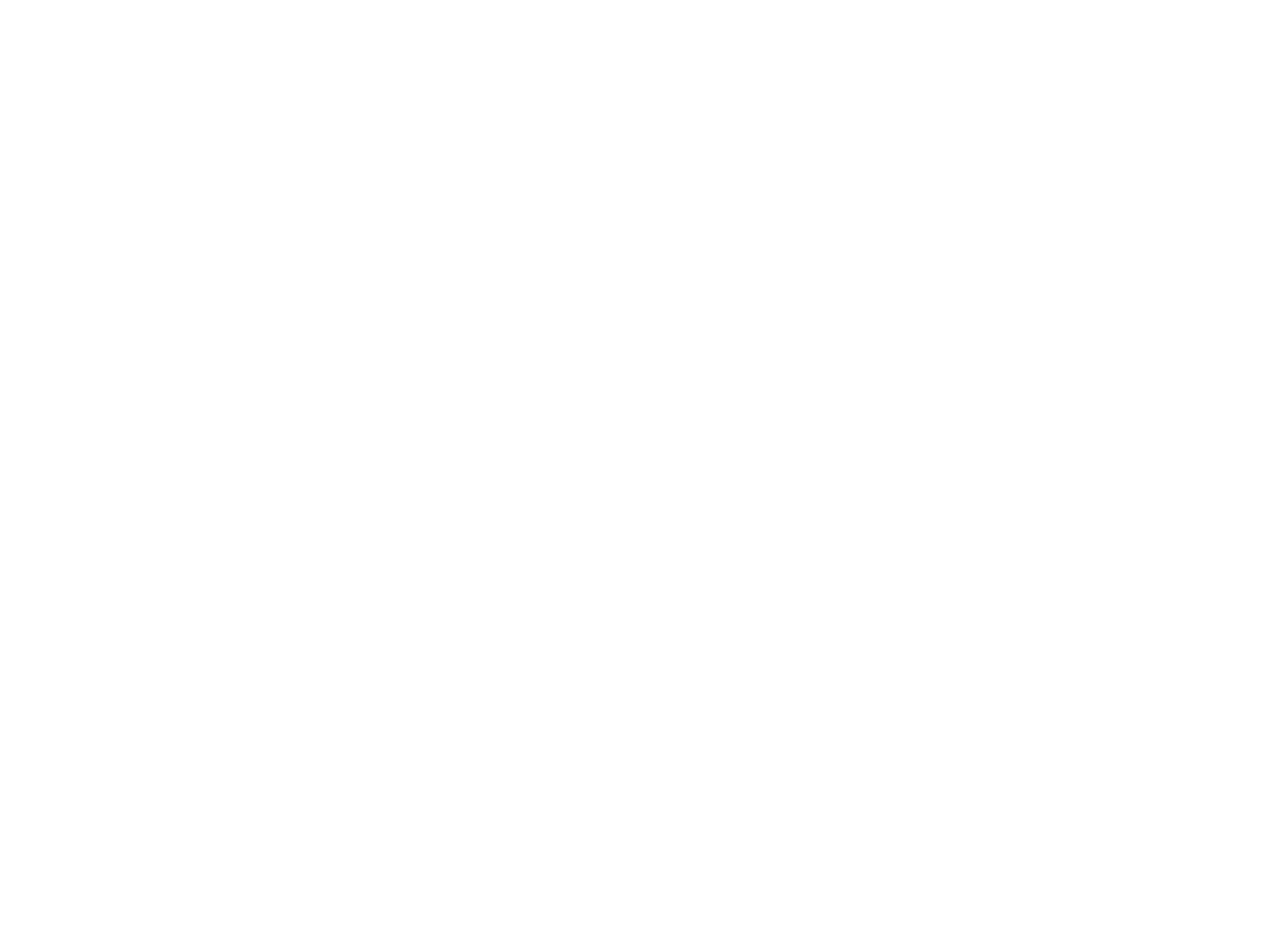
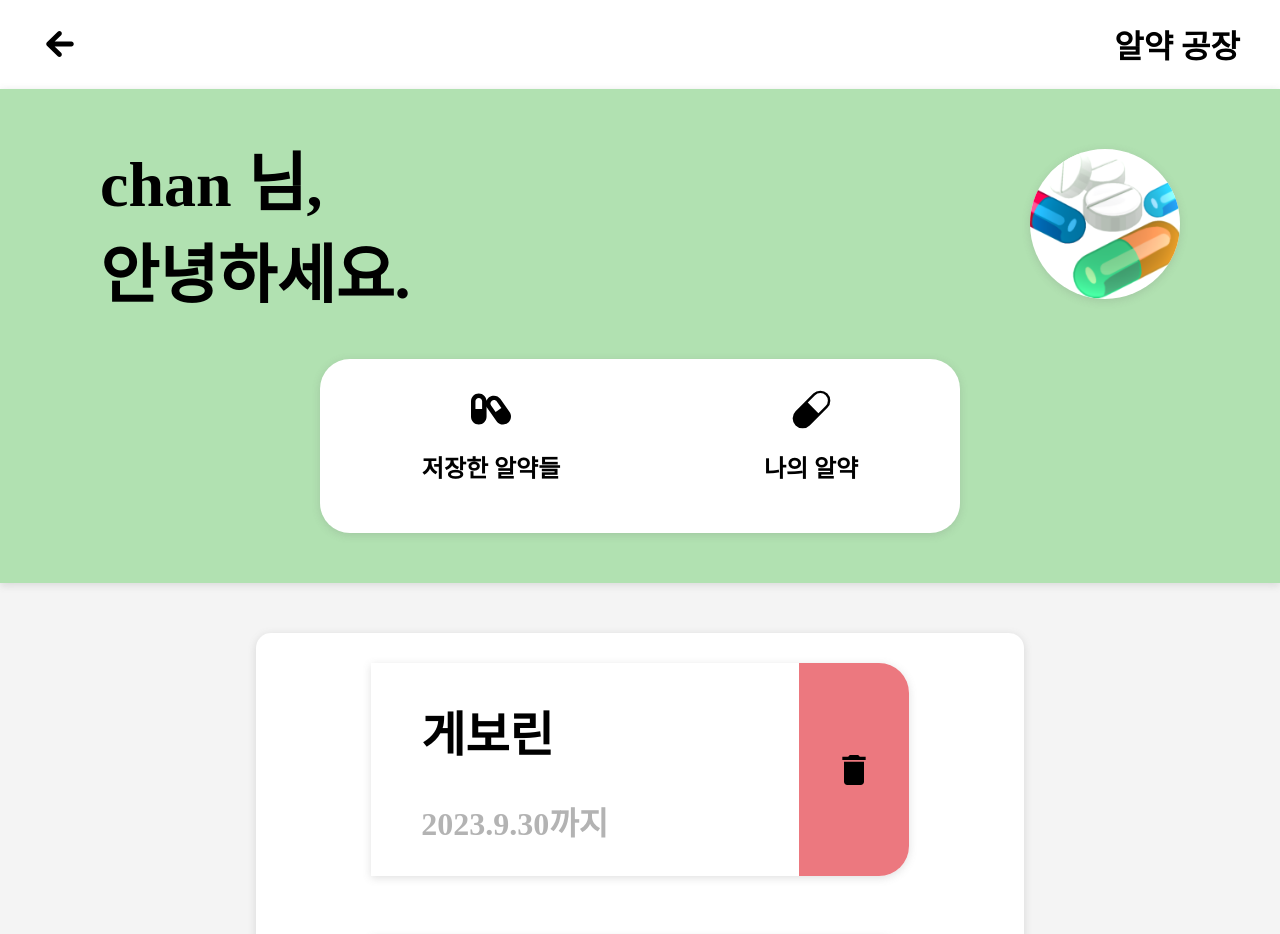
Before and after one commit to GDSC-Daejin/Solchael-FrontEnd, a React (Vite) app: page /mypage in a window 1280 px wide. Before the commit this address had no page. Shown: the top 934 px of the page. Before the commit the page ends 800 px from the top, so only its background shows below. Built offline with nearby package versions, Linux system fonts and the light colour scheme.

Commit message:
mypage 작업완료

```diff
--- a/src/App.jsx
+++ b/src/App.jsx
@@ -3,6 +3,8 @@ import MainPage from './pages/MainPage';
 import SignUpPage from './pages/SignUpPage';
 import DetailPage from './pages/DetailPage';
 import RecommendPage from './pages/RecommendPage';
+import ProcessPage from './pages/ProcessPage';
+import Mypage from './pages/Mypage';
 
 function App() {
   return (
@@ -13,6 +15,8 @@ function App() {
           <Route path="/sign-up" element={<SignUpPage />}></Route>
           <Route path="/detail" element={<DetailPage />}></Route>
           <Route path="/recommend" element={<RecommendPage />}></Route>
+          <Route path="/process" element={<ProcessPage />}></Route>
+          <Route path="/mypage" element={<Mypage />}></Route>
         </Routes>
       </BrowserRouter>
     </>
--- /dev/null
+++ b/src/components/Navbar.jsx
@@ -0,0 +1,36 @@
+import { IoMdArrowRoundBack } from "react-icons/io";
+import { useNavigate } from "react-router-dom";
+import styled from "styled-components";
+
+const NavbarContainer = styled.div`
+  display: flex;
+  justify-content: space-between;
+  align-items: center;
+  padding: 0px 40px;
+  box-shadow: rgba(50, 50, 93, 0.25) 0px 2px 5px -1px, rgba(0, 0, 0, 0.3) 0px 1px 3px -1px;
+  .back-icons {
+    cursor: pointer;
+    transition: all .7s;
+    &:hover {
+      transform: scale(1.2);
+    }
+  }
+`
+
+const Navbar = () => {
+
+  const navigate = useNavigate();
+
+  const handleOnClick = () => {
+    navigate(-1)
+  }
+
+  return (
+    <NavbarContainer>
+      <IoMdArrowRoundBack className="back-icons" size={40} onClick={handleOnClick}/>
+      <h1>알약 공장</h1>
+    </NavbarContainer>
+  )
+}
+
+export default Navbar
--- a/src/pages/DetailPage.jsx
+++ b/src/pages/DetailPage.jsx
@@ -7,6 +7,8 @@ import styled from 'styled-components';
 
 import { Colors } from '../styles/Colors';
 import Pill from '../imgs/알약.png';
+import Pills from '../imgs/알약들.png';   // 임시 이미지
+import Navbar from "../components/Navbar";
 
 const DetailContainer = styled.div`
   position: relative;
@@ -88,6 +90,28 @@ const ButtonContainer = styled.button`
   }
 `
 
+const SheetBox = styled.div`
+  margin-top: 30px;
+  text-align: center;
+  border-top: 1px solid #E0E0E0;
+  img {
+    width: 20%;
+    object-fit: cover;
+  }
+  p {
+    width: 600px;
+    margin: 0 auto;
+    font-size: 26px;
+  }
+  @media screen and (max-width: 460px) {
+    p {
+      width: auto;
+      padding: 10px 30px;
+      font-size: 20px;
+    }
+  }
+`
+
 const DetailPage = () => {
 
   const [open, setOpen] = useState(false);
@@ -98,6 +122,7 @@ const DetailPage = () => {
 
   return (
     <>
+    <Navbar/>
     <DetailContainer>
       <DetailImgBox>
         <div>
@@ -112,18 +137,28 @@ const DetailPage = () => {
         <p>게보린은 한국인에게 가장 친근한 진통제중 하나로 심한 통증이라도 투약 후 5 ~ 20분 이내에 효과가 나타납니다.</p>
       </DetailIntroBox>
       <ButtonContainer onClick={() => setOpen(!open)}>더 자세한 정보</ButtonContainer>
-      <div className="SheetContainer">
-        <BottomSheet
-          open={open}
-          snapPoints={({ minHeight, maxHeight }) => [minHeight * 7, maxHeight * 0.5]}
-          onDismiss={handleDismiss}
-        >
-          <div className="SheetBox">box</div>
-          <div className="SheetBox">box</div>
-          <div className="SheetBox">box</div>
-          <div className="SheetBox">box</div>
-        </BottomSheet>
-      </div>
+      <BottomSheet
+        open={open}
+        snapPoints={({ minHeight, maxHeight }) => [minHeight * 1.5, maxHeight * 0.5]}
+        onDismiss={handleDismiss}
+      >
+        <SheetBox>
+          <h1>약 제품 사진</h1>
+          <img src={Pills} alt="#" />
+        </SheetBox>
+        <SheetBox>
+          <h1>주의 사항</h1>
+          <p>복용하는 동안 고열을 동반하고, 발진, 발적, 가려움, 화상 모양의 수포 등 심한 증상이 전신 피부, 입과 눈의 점막에 나타나는 경우, 또는 구토, 변비, 식요욕부진 증상이 나타나면 복용을 중지하고 약사와 상의하세요</p>
+        </SheetBox>
+        <SheetBox>
+          <h1>부작용</h1>
+          <p>이걸 먹으면 두드러기가 발생하고 호흡곤란...</p>
+        </SheetBox>
+        <SheetBox>
+          <h1>보관법</h1>
+          <p>어쩌구 저쩌구</p>
+        </SheetBox>
+      </BottomSheet>
     </DetailContainer>
     </>
   )
--- /dev/null
+++ b/src/pages/Mypage.jsx
@@ -0,0 +1,170 @@
+import styled from "styled-components";
+
+import { FaCapsules } from "react-icons/fa";
+import { BsCapsule } from "react-icons/bs";
+import { MdDelete } from "react-icons/md";
+
+import { Colors } from '../styles/Colors';
+import Pills from '../imgs/알약들.png';
+import Navbar from "../components/Navbar";
+
+const MypageContainer = styled.div`
+  background-color: #F4F4F4;
+`
+
+const MypageIntroBox= styled.div`
+  background-color: ${Colors.main2};
+  padding-bottom: 50px;
+  box-shadow: rgba(99, 99, 99, 0.2) 0px 2px 8px 0px;
+`
+
+const MypageUserInfoBox = styled.div`
+  display: flex;
+  justify-content: space-between;
+  align-items: center;
+  padding: 0px 100px;
+  h1 {
+    font-size: 4rem;
+    font-weight: bold;
+
+  }
+  img {
+    width: 150px;
+    height: 150px;
+    object-fit: cover;
+    border-radius: 100%;
+    background-color: white;
+    box-shadow: rgba(99, 99, 99, 0.2) 0px 2px 8px 0px;
+  }
+  @media screen and (max-width: 460px) {
+    flex-direction: column;
+    padding: 20px;
+    h1 {
+      font-size: 2rem;
+    }
+  }
+`
+
+const MypageMenuBox = styled.div`
+  display: flex;
+  justify-content: space-around;
+  width: 50%;
+  margin: 0 auto;
+  background-color: white;
+  border-radius: 30px;
+  box-shadow: rgba(99, 99, 99, 0.2) 0px 2px 8px 0px;
+  div {
+    display: flex;
+    flex-direction: column;
+    align-items: center;
+    justify-content: center;
+    margin: 30px 0px;
+    cursor: pointer;
+  }
+  @media screen and (max-width: 460px) {
+    width: 90%;
+  }
+`
+
+const MypageCapsuleContainer = styled.div`
+  display: flex;
+  flex-direction: column;
+  align-items: center;
+  width: 60%;
+  margin: 50px auto;
+  background-color: white;
+  border-radius: 15px;
+  box-shadow: rgba(99, 99, 99, 0.2) 0px 2px 8px 0px;
+  @media screen and (max-width: 460px) {
+    width: 90%;
+  }
+`
+
+const MypageCapsuleBox = styled.div`
+  display: flex;
+  justify-content: space-between;
+  width: 70%;
+  margin: 30px 0px;
+  background-color: white;
+  border-radius: 0px 30px 30px 0px;
+  box-shadow: rgba(99, 99, 99, 0.2) 0px 2px 8px 0px;
+  .left {
+    padding-left: 50px;
+    h1 {
+      font-size: 3rem;
+      font-weight: bold;
+    }
+    h3 {
+      font-size: 2rem;
+      color: #B3B3B3;
+    }
+  }
+  .right {
+    width: 110px;
+    display: flex;
+    justify-content: center;
+    align-items: center;
+    background-color: #EC787F;
+    border-radius: 0px 30px 30px 0px;
+    cursor: pointer;
+  }
+  @media screen and (max-width: 460px) {
+    width: 90%;
+    .left {
+      padding-left: 10px;
+      h1 {
+        font-size: 2rem;
+      }
+      h3 {
+        font-size: 1rem;
+      }
+    }
+    .right {
+      width: 90px;
+    }
+  }
+`
+
+const Mypage = () => {
+
+  const capsul = [{ name: '게보린', date: '2023.9.30'},{ name: '게보린', date: '2023.9.30'},{ name: '게보린', date: '2023.9.30'}]
+
+  return (
+    <>
+    <Navbar/>
+    <MypageContainer>
+      <MypageIntroBox>
+        <MypageUserInfoBox>
+          <h1>chan 님,<br/>안녕하세요.</h1>
+          <img src={Pills} alt="test" />
+        </MypageUserInfoBox>
+        <MypageMenuBox>
+          <div>
+            <FaCapsules size={40}/>
+            <h2>저장한 알약들</h2>
+          </div>
+          <div>
+            <BsCapsule size={40}/>
+            <h2>나의 알약</h2>
+          </div>
+        </MypageMenuBox>
+      </MypageIntroBox>
+      <MypageCapsuleContainer>
+        {capsul.map((item,index) => (
+          <MypageCapsuleBox key={index}>
+            <div className="left">
+              <h1>{item.name}</h1>
+              <h3>{item.date}까지</h3>
+            </div>
+            <div className="right">
+              <MdDelete size={40}/>
+            </div>
+        </MypageCapsuleBox>
+        ))}
+      </MypageCapsuleContainer>
+    </MypageContainer>
+    </>
+  )
+}
+
+export default Mypage
--- /dev/null
+++ b/src/pages/ProcessPage.jsx
@@ -0,0 +1,67 @@
+import styled from "styled-components"
+
+import { Colors } from '../styles/Colors';
+
+import Pills from '../imgs/알약들.png';
+import PowderPill  from '../imgs/가루약.png';
+import LiquidPill from '../imgs/시럽약.png';
+
+const ProcessContainer = styled.div`
+
+`
+
+const ProcessIntroBox = styled.h1`
+  padding: 10px;
+  background-color: ${Colors.main1};
+  font-weight: bold;
+  span {
+    color: ${Colors.green10};
+  }
+  .red_text {
+    color: red;
+  }
+`
+
+const ProcessBox = styled.div`
+
+`
+
+const ProcessPage = () => {
+  return (
+    <ProcessContainer>
+      <ProcessIntroBox>
+          유통기한 지난 폐의약품,<br/>
+          <span>올바른 분리배출 방법</span>은??
+      </ProcessIntroBox>
+      <ProcessIntroBox>
+          포장지를 제거해 약국, 보건소에 배치된 <span className="red_text">폐의약품 전용 수거함</span>에 배출!!<br/>
+          <span>*건강기능식품은 수거 대상이 아니라는 점 참고하세요!!*</span>
+      </ProcessIntroBox>
+      <ProcessBox>
+        <div>
+          <img src={Pills} alt="#" />
+          <div>
+            <h1>알약</h1>
+            <p>포장된 비닐, 종이등을 제거한 후 내용물만 봉투에 담아 배출</p>
+          </div>
+        </div>
+        <div>
+          <img src={PowderPill} alt="#" />
+          <div>
+            <h1>가루약</h1>
+            <p>포장지를 뜯지 않고 그대로 배출</p>
+          </div>
+        </div>
+        <div>
+          <img src={LiquidPill} alt="#" />
+          <div>
+            <h1>물약</h1>
+            <p>한방에 모은 후 새지도 않도록 밀봉해 배출</p>
+          </div>
+        </div>
+      </ProcessBox>
+    </ProcessContainer>
+  )
+}
+
+export default ProcessPage
--- a/src/styles/Colors.jsx
+++ b/src/styles/Colors.jsx
@@ -8,6 +8,7 @@ export const Colors = {
   green7: '#75975E',
   green8: '#658354',
   green9: '#4B6043',
+  green10: '#00BD4C',
 
   main1: '#D5F4DA',
   main2: '#B1E1B1',
```
